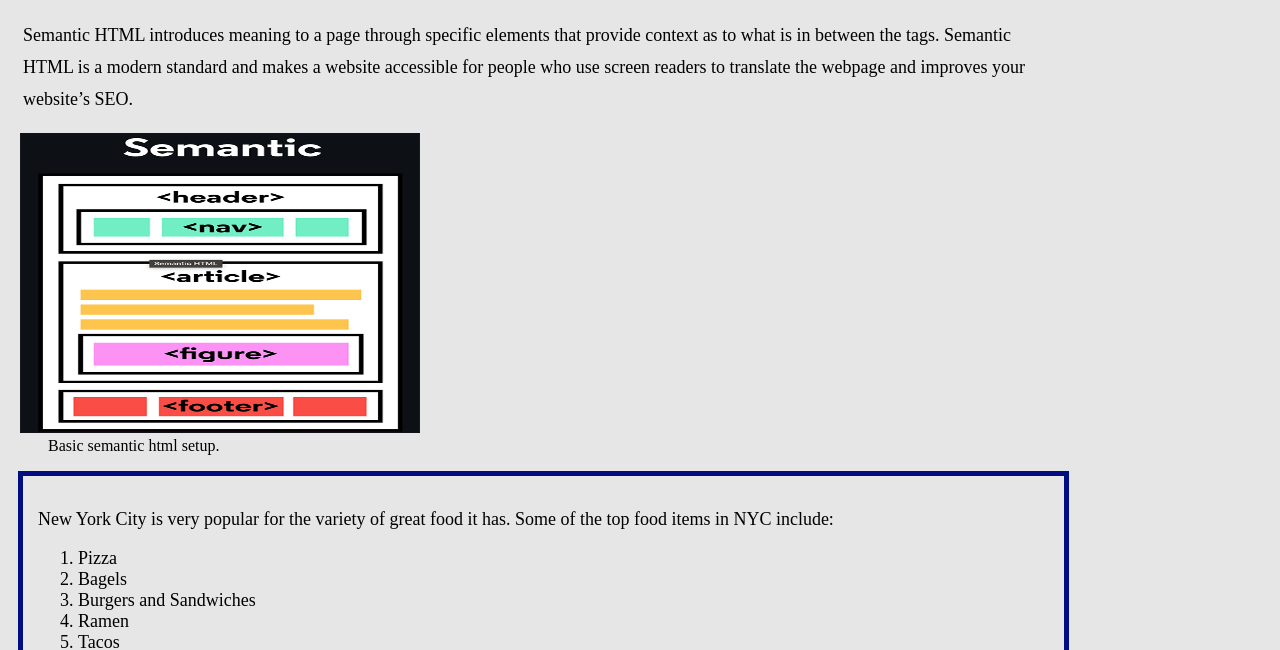
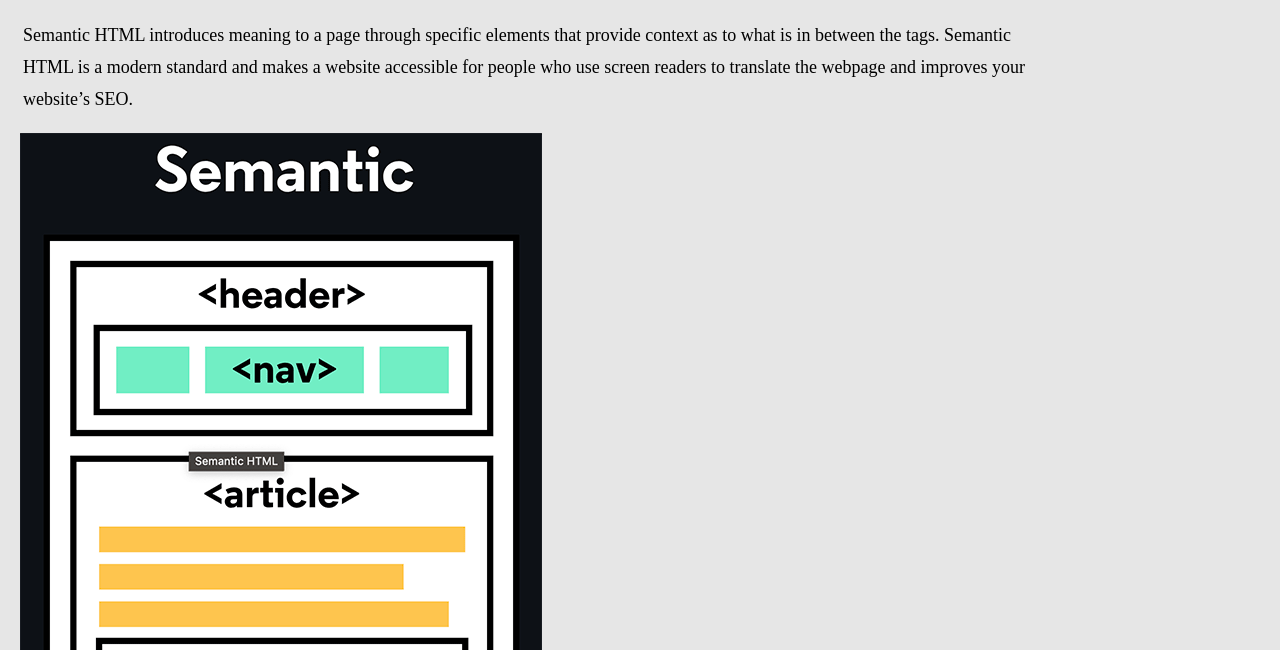
Before and after one commit to peppergrinder/html_codecademy, a plain HTML site: page 4_0_SemanticHTML/index.html in a window 1280 px wide. Shown: the part 147-797 px from the top of the page. Drawn offline with Linux system fonts and the light colour scheme.

Commit message:
missing style.css

```diff
--- a/4_0_SemanticHTML/style.css
+++ b/4_0_SemanticHTML/style.css
@@ -55,8 +55,8 @@ article {
 }
 
 img {
-	width: 400px;
-	height: 300px;
+	width: 522px;
+	height: 754px;
   position:relative;
   right:28px;
 }
```
